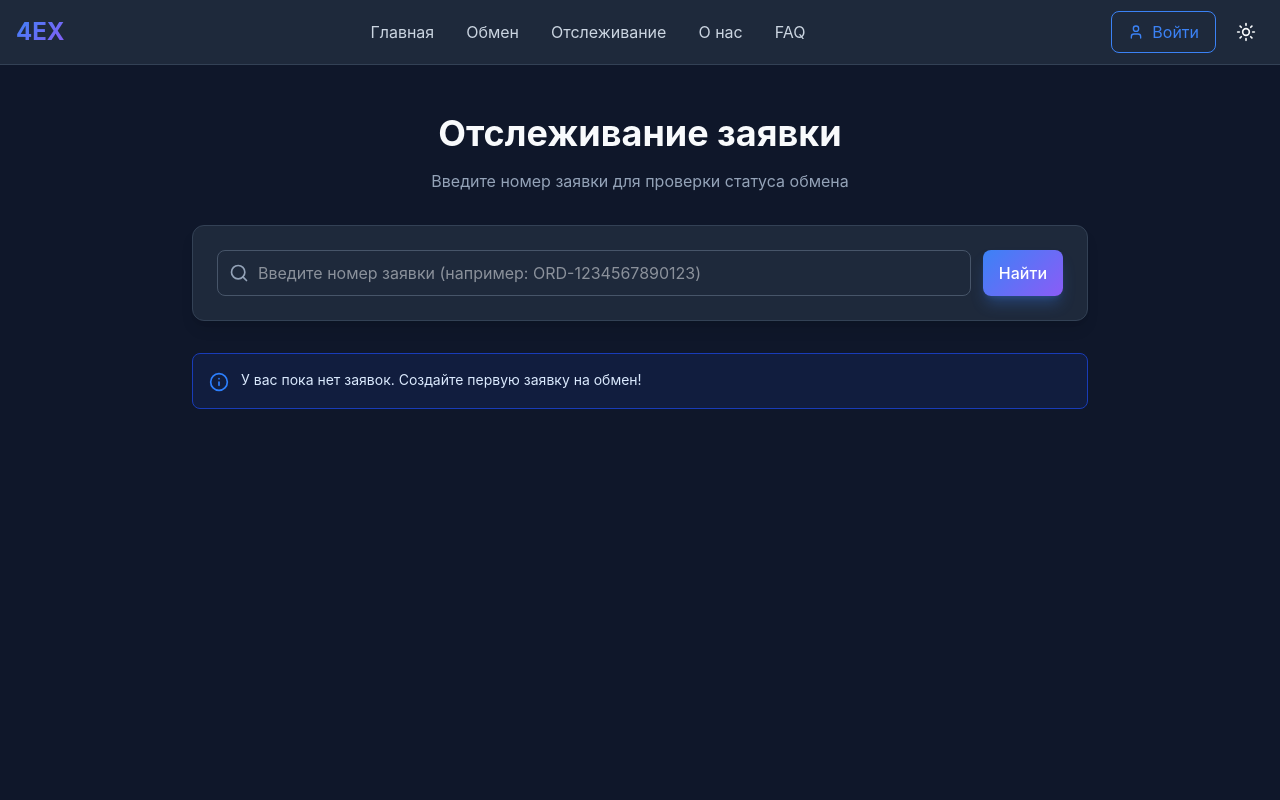
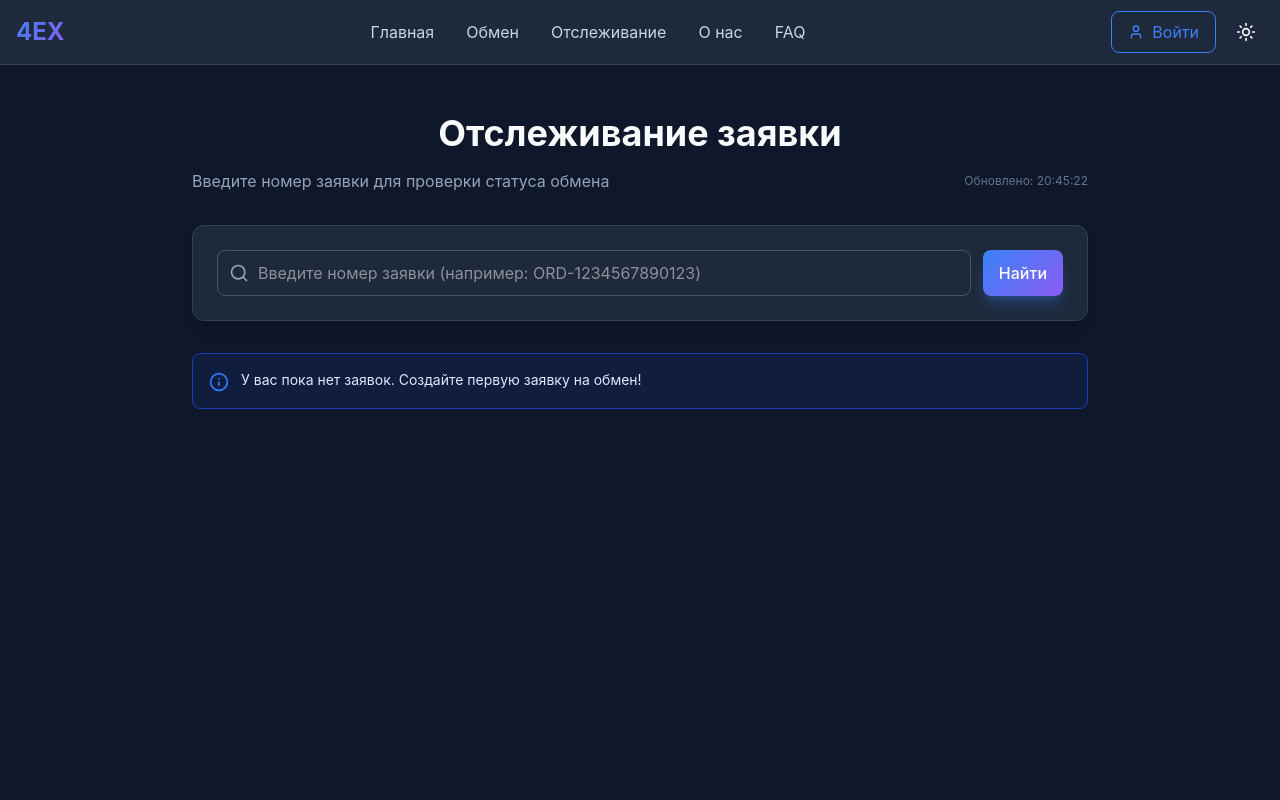
Before and after one commit to pachugonis/exchange, a React (Vite) app: page /tracking in a window 1280 px wide. Shown: the top 800 px of the page. Built offline with nearby package versions, Linux system fonts and the light colour scheme.

Commit message:
автообновление заявок пользователя

```diff
--- a/src/pages/OrderTracking.tsx
+++ b/src/pages/OrderTracking.tsx
@@ -1,4 +1,4 @@
-import React, { useState } from 'react';
+import React, { useState, useEffect } from 'react';
 import { Search, Clock } from 'lucide-react';
 import { Input } from '../components/ui/Input';
 import { Button } from '../components/ui/Button';
@@ -15,8 +15,26 @@ export const OrderTracking: React.FC = () => {
   const [searchedOrder, setSearchedOrder] = useState<any>(null);
   const [hasSearched, setHasSearched] = useState(false);
   const [showReviewForm, setShowReviewForm] = useState(false);
+  const [lastUpdateTime, setLastUpdateTime] = useState(Date.now());
   const { getOrderById, orders } = useOrderStore();
   const { getOrderReview } = useReviewStore();
+
+  // Auto-refresh orders every 5 seconds
+  useEffect(() => {
+    const interval = setInterval(() => {
+      setLastUpdateTime(Date.now());
+
+      // If user is viewing a specific order, update it
+      if (searchedOrder && searchId) {
+        const updatedOrder = getOrderById(searchId);
+        if (updatedOrder) {
+          setSearchedOrder(updatedOrder);
+        }
+      }
+    }, 5000); // Refresh every 5 seconds
+
+    return () => clearInterval(interval);
+  }, [searchedOrder, searchId, getOrderById]);
 
   const handleSearch = () => {
     if (!searchId.trim()) {
@@ -35,9 +53,14 @@ export const OrderTracking: React.FC = () => {
       <div className="container mx-auto max-w-4xl">
         <div className="text-center mb-8">
           <h1 className="text-4xl font-bold mb-4">Отслеживание заявки</h1>
-          <p className="text-dark-600 dark:text-dark-400">
-            Введите номер заявки для проверки статуса обмена
-          </p>
+          <div className="flex items-center justify-between">
+            <p className="text-dark-600 dark:text-dark-400">
+              Введите номер заявки для проверки статуса обмена
+            </p>
+            <p className="text-xs text-dark-500">
+              Обновлено: {new Date(lastUpdateTime).toLocaleTimeString('ru-RU')}
+            </p>
+          </div>
         </div>
 
         {/* Search */}
```
